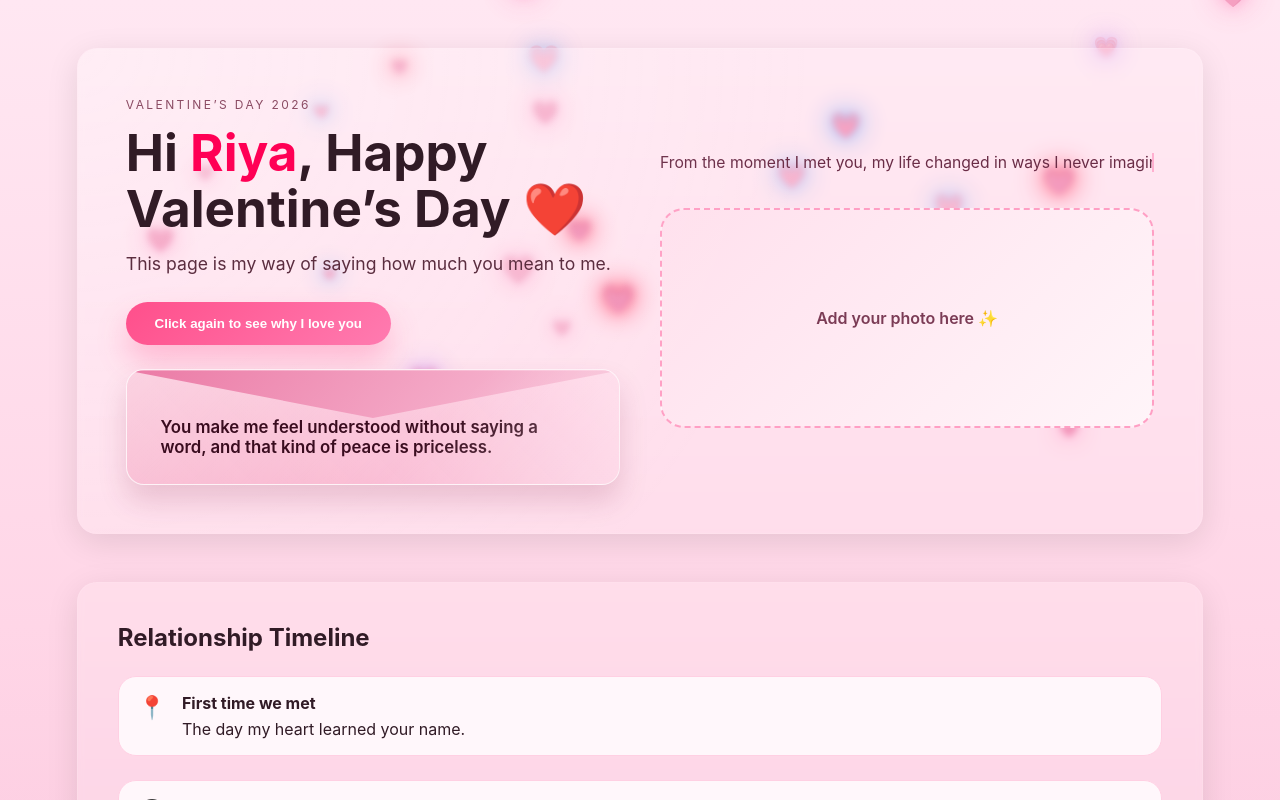
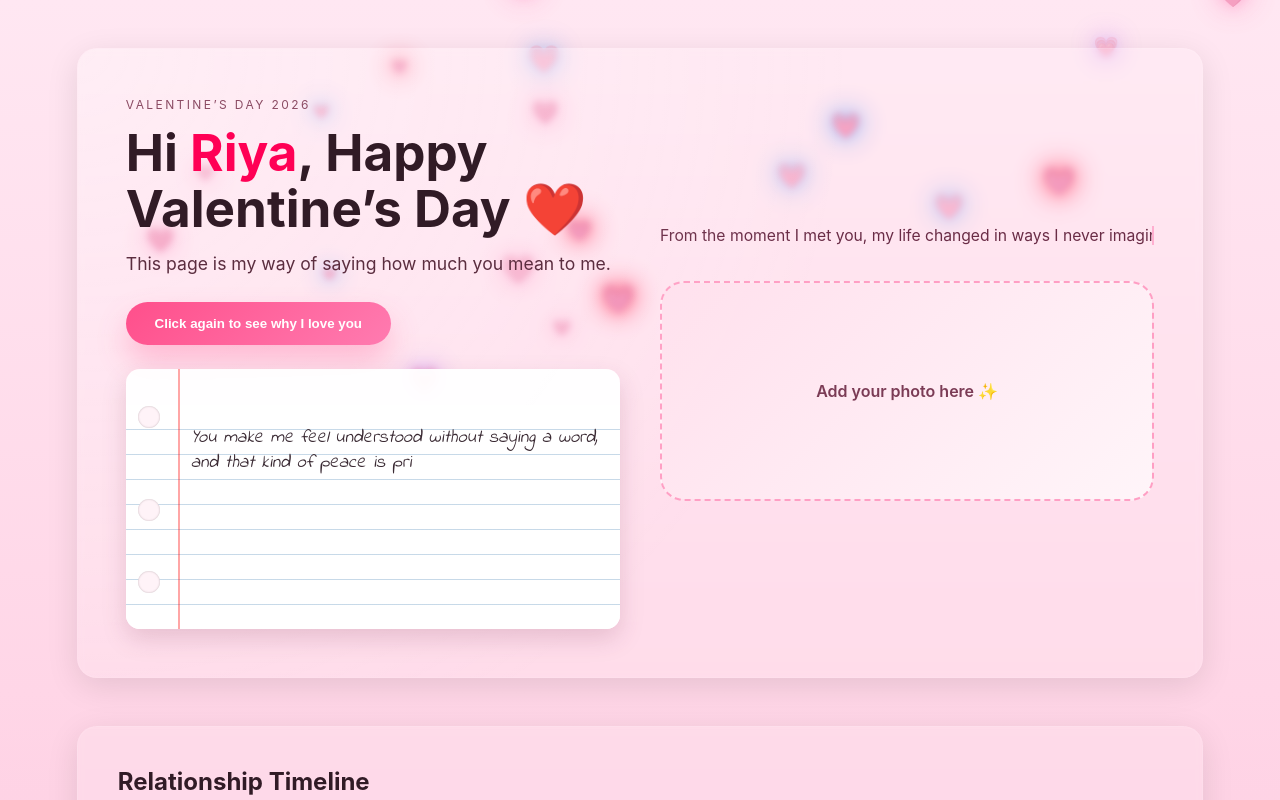
Before and after one commit to prodyut-das-repo/for-my-wife, a React (Vite) app: page / in a window 1280 px wide. Both pictures are taken after a click on the button "Click to see why I love you". Shown: the top 800 px of the page. Built offline with nearby package versions, Linux system fonts and the light colour scheme.

Commit message:
feat: implement animated reason display with new styling in the app

```diff
--- a/src/App.css
+++ b/src/App.css
@@ -1,3 +1,5 @@
+@import url("https://fonts.googleapis.com/css?family=Indie+Flower");
+
 .page {
   min-height: 100vh;
   background: linear-gradient(180deg, #ffe7f2 0%, #ffd6e7 45%, #f8bdd7 100%);
@@ -158,46 +160,78 @@
 }
 
 .reason-card {
-  background: #f7b1c8;
-  border-radius: 18px;
-  padding: 2.9rem 2.1rem 1.7rem;
-  font-size: 1.05rem;
-  font-weight: 600;
-  color: #3a0c1f;
-  box-shadow: 0 16px 28px rgba(140, 40, 80, 0.18);
+  position: relative;
+  display: flex;
+  justify-content: center;
   animation: reason-reveal 0.5s ease-out;
-  position: relative;
-  overflow: hidden;
-  border: 1px solid rgba(255, 255, 255, 0.75);
-  background-image:
-    linear-gradient(135deg, rgba(255, 255, 255, 0.55), transparent),
-    linear-gradient(45deg, rgba(245, 140, 179, 0.9), rgba(255, 214, 232, 0.95));
+  margin-top: 0.6rem;
 }
 
-.reason-card::before {
+.paper {
+  position: relative;
+  height: 260px;
+  width: min(520px, 100%);
+  background: rgba(255, 255, 255, 0.95);
+  border-radius: 14px;
+  box-shadow: 0 10px 24px rgba(120, 50, 80, 0.18);
+  overflow: hidden;
+}
+
+.paper::before {
   content: "";
   position: absolute;
-  top: 0;
-  left: 0;
-  width: 100%;
-  height: 60%;
-  background: linear-gradient(135deg, #e86b9b, #f9c4da);
-  clip-path: polygon(0 0, 100% 0, 50% 70%);
-  opacity: 0.85;
-  pointer-events: none;
+  left: 52px;
+  height: 100%;
+  width: 2px;
+  background: rgba(255, 0, 0, 0.35);
 }
 
-.reason-card::after {
-  content: "";
+.lines {
+  margin-top: 36px;
+  height: calc(100% - 36px);
+  width: 100%;
+  background-image: repeating-linear-gradient(
+    #fff 0px,
+    #fff 24px,
+    rgba(70, 130, 180, 0.6) 25px
+  );
+}
+
+.text {
   position: absolute;
-  inset: 0;
-  background: linear-gradient(
-    135deg,
-    transparent 60%,
-    rgba(255, 255, 255, 0.6)
-  );
-  opacity: 0.55;
-  pointer-events: none;
+  top: 56px;
+  left: 65px;
+  right: 16px;
+  bottom: 14px;
+  line-height: 25px;
+  font-family: "Indie Flower", cursive;
+  font-size: 1.15rem;
+  font-style: italic;
+  color: #3a2a33;
+  overflow: hidden;
+  outline: none;
+}
+
+.holes {
+  position: absolute;
+  left: 12px;
+  height: 22px;
+  width: 22px;
+  background: #fff3f8;
+  border-radius: 50%;
+  box-shadow: inset 0 0 2px rgba(100, 80, 90, 0.4);
+}
+
+.hole-top {
+  top: 14%;
+}
+
+.hole-middle {
+  top: 50%;
+}
+
+.hole-bottom {
+  bottom: 14%;
 }
 
 @keyframes reason-reveal {
--- a/src/App.jsx
+++ b/src/App.jsx
@@ -6,6 +6,7 @@ function App() {
     'From the moment I met you, my life changed in ways I never imagined…'
   const [typed, setTyped] = useState('')
   const [reason, setReason] = useState('')
+  const [reasonTyped, setReasonTyped] = useState('')
   const [showConfetti, setShowConfetti] = useState(false)
   const [confettiKey, setConfettiKey] = useState(0)
   const confettiTimerRef = useRef(null)
@@ -100,6 +101,25 @@ function App() {
     return () => clearInterval(interval)
   }, [typingText])
 
+  useEffect(() => {
+    if (!reason) {
+      setReasonTyped('')
+      return
+    }
+
+    let index = 0
+    setReasonTyped('')
+    const interval = setInterval(() => {
+      index += 1
+      setReasonTyped(reason.slice(0, index))
+      if (index >= reason.length) {
+        clearInterval(interval)
+      }
+    }, 35)
+
+    return () => clearInterval(interval)
+  }, [reason])
+
   const handleReason = () => {
     const next = reasons[Math.floor(Math.random() * reasons.length)]
     setReason(next)
@@ -157,7 +177,20 @@ function App() {
                 : 'Click to see why I love you'}
             </button>
           </div>
-          {reason && <div className="reason-card">{reason}</div>}
+          {reason && (
+            <div className="reason-card">
+              <div className="paper">
+                <div className="lines">
+                  <div className="text" spellCheck="false">
+                    {reasonTyped}
+                  </div>
+                </div>
+                <div className="holes hole-top" aria-hidden="true" />
+                <div className="holes hole-middle" aria-hidden="true" />
+                <div className="holes hole-bottom" aria-hidden="true" />
+              </div>
+            </div>
+          )}
         </div>
         <div className="hero-card">
           <div className="typing-plain">
```
